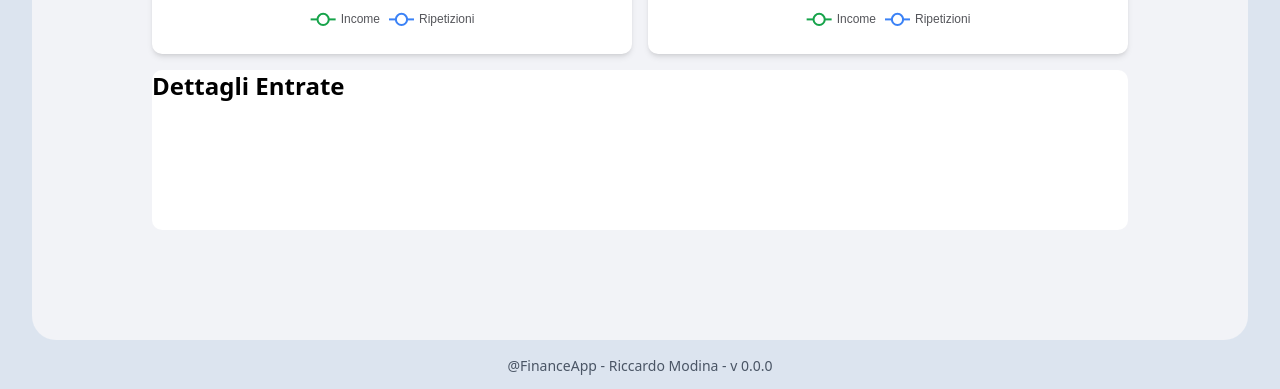
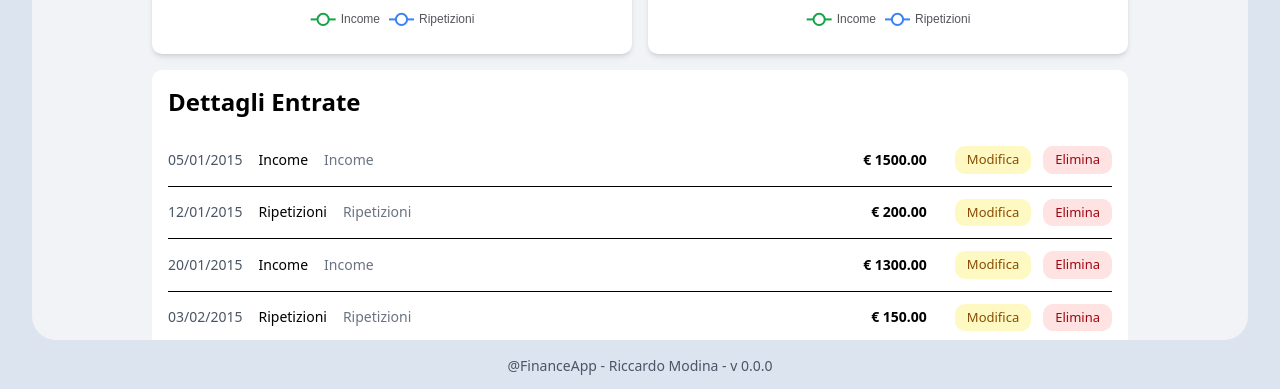
Before and after one commit to GodzillaWasTaken/FinanceApp, a Vue app in the folder frontend/: page /cashflow/income in a window 1280 px wide. Shown: the part 408-797 px from the top of the page. Built offline with nearby package versions, Linux system fonts and the light colour scheme; no server answers; sample sign-in values are in the browser's storage.

Commit message:
crud logic on income and expenses data

```diff
--- a/frontend/src/components/maincomponents/MainComponent.vue
+++ b/frontend/src/components/maincomponents/MainComponent.vue
@@ -33,6 +33,10 @@ defineProps({
     showAddButton: {
         type: Boolean,
         default: false
+    },
+    listen: {
+        type: Object,
+        default: () => ({})
     },
 
 })
@@ -74,6 +78,7 @@ const settings = useSettingsStore();
                 :is="mainComponent"
                 class="flex-1"
                 v-bind="{ ...mainProps, ...$attrs }"
+                v-on="listen"
               />
               <div class="block bg-background md:hidden w-full h-45">&nbsp;</div>
 
--- a/frontend/src/components/maincomponents/cashflow/AddModifyCashFlow.vue
+++ b/frontend/src/components/maincomponents/cashflow/AddModifyCashFlow.vue
@@ -1,5 +1,6 @@
 <script setup>
-import { ref, watch, computed } from 'vue'
+import { ref, watch, computed, onMounted } from 'vue'
+import { useRoute } from 'vue-router'
 import { CheckIcon, PlusCircleIcon } from '@heroicons/vue/24/outline'
 import DatePicker from 'primevue/datepicker';
 import SelectDropdown from '../../formcomponents/SelectDropdown.vue'
@@ -9,7 +10,8 @@ const props = defineProps({
   conti: { type: Array, default: () => [] },
   currency: { type: String, default: '€' },
   currencyFormat: { type: String, default: 'it-IT' },
-  currencySymbol: { type: String, default: 'EUR'}
+  currencySymbol: { type: String, default: 'EUR'},
+  prefillMovement: { type: Object, default: null }
 })
 
 
@@ -23,6 +25,13 @@ const form = ref({
   title: ''
 
 })
+
+
+// Determine if we are adding a new movement or modifying an existing one, check based on prefillMovement prop
+const isNewMovement = computed(() => props.prefillMovement === null || props.prefillMovement.id === undefined);
+
+console.log('isNewMovement:', isNewMovement.value);
+console.log('prefillMovement:', props.prefillMovement);
 
 
 
@@ -165,10 +174,13 @@ watch(() => form.value.category, (val) => {
 })
 
 
-// Emits
-const emit = defineEmits(['submit'])
 
 
+
+
+
+// Emit event on submission
+const emit = defineEmits(['submit'])
 
 function submitForm() {
   if (form.value.date) {
@@ -182,10 +194,21 @@ function submitForm() {
     }
   }
 
-  emit('submit', { ...form.value })
+  emit('submit', {
+    ...form.value,
+    type: isNewMovement.value ? 'add' : 'edit',
+  })
+
   form.value.amount = ''
   form.value.description = ''
+  form.value.id = undefined
 }
+
+
+
+
+
+
 
 const formattedDate = computed(() => {
   if (!form.value.date) return ''
@@ -195,6 +218,67 @@ const formattedDate = computed(() => {
   const dd = String(d.getDate()).padStart(2, '0')
   return `${yyyy}-${mm}-${dd}`
 })
+
+// prefill from prop (preferred) or route query if provided
+const route = useRoute()
+onMounted(() => {
+  // first try prop-based prefill
+  if (props.prefillMovement) {
+    const raw = props.prefillMovement
+    applyPrefill(raw)
+    return
+  }
+
+  // fallback to route query (legacy)
+  const payload = route.query?.data
+  if (!payload) return
+  try {
+    const raw = JSON.parse(decodeURIComponent(String(payload)))
+    applyPrefill(raw)
+  } catch (e) {
+    console.warn('Invalid prefill data for AddModifyCashFlow', e)
+  }
+})
+
+function applyPrefill(raw) {
+  // raw may have date as dd/mm/yyyy or yyyy-mm-dd
+  if (raw.date) {
+    const parts = String(raw.date).split(/[-\/]/)
+    if (parts.length === 3) {
+      // try dd/mm/yyyy or yyyy-mm-dd
+      if (parts[0].length === 4) {
+        // yyyy-mm-dd
+        form.value.date = new Date(raw.date)
+      } else {
+        // dd/mm/yyyy
+        const dd = parseInt(parts[0], 10)
+        const mm = parseInt(parts[1], 10) - 1
+        const yyyy = parseInt(parts[2], 10)
+        form.value.date = new Date(yyyy, mm, dd)
+      }
+    }
+  }
+  if (raw.amount !== undefined) {
+    form.value.amount = Number(raw.amount) || ''
+    displayValue.value = formatter.value.format(Number(raw.amount) || 0)
+  }
+  if (raw.title) form.value.title = raw.title
+  if (raw.description) form.value.description = raw.description
+  if (raw.category) {
+    // try to map category name to id in props.categorie
+    const found = (props.categorie || []).find(c => String(c.name) === String(raw.category) || String(c.id) === String(raw.category))
+    if (found) {
+      form.value.category = found.id
+      selectedCategoryName.value = found.name || ''
+    } else {
+      selectedCategoryName.value = raw.category
+    }
+  }
+  // If raw contains id, keep it for submission
+  if (raw.id) {
+    form.value.id = raw.id
+  }
+}
 
 // Add a normalized "today" (midnight) for comparisons and DatePicker max binding
 const today = new Date()
--- a/frontend/src/components/maincomponents/cashflow/Detail.vue
+++ b/frontend/src/components/maincomponents/cashflow/Detail.vue
@@ -2,6 +2,9 @@
 import ChartSection from '../../cards/charts/ChartSection.vue';
 import CumulativeLinear from '../../cards/charts/types/CumulativeLinear.vue';
 import StackedArea from '../../cards/charts/types/StackedArea.vue';
+import BaseButton from '../../buttons/BaseButton.vue';
+import { ref, computed } from 'vue';
+import { useRouter } from 'vue-router';
 
 const props = defineProps({
     desc: {
@@ -18,6 +21,47 @@ const props = defineProps({
   }
 })
 
+console.log('Detail.vue received serie prop:', props.serie);
+
+const emit = defineEmits(['delete-movement', 'load-more']);
+
+const router = useRouter();
+
+const showDeleteModal = ref(false);
+const selectedMovement = ref(null);
+
+const hasMovements = computed(() => Array.isArray(props.serie) && props.serie.length > 0);
+
+function openDeleteModal(mv) {
+    selectedMovement.value = mv;
+    showDeleteModal.value = true;
+}
+
+function closeDeleteModal() {
+    selectedMovement.value = null;
+    showDeleteModal.value = false;
+}
+
+function confirmDelete() {
+    emit('delete-movement', selectedMovement.value);
+    closeDeleteModal();
+}
+
+function onModify(mv) {
+    // set the editing movement in the store and navigate to the add/modify view
+    console.log('Modifying movement:', mv);
+    router.push({ name: 'AddModifyTransaction', state: { movement: mv } });
+}
+
+function onLoadMore() {
+    emit('load-more');
+}
+
+function formatAmount(v) {
+    if (typeof v === 'number') return v.toFixed(2);
+    return v;
+}
+
 
 </script>
 
@@ -31,11 +75,51 @@ const props = defineProps({
             />
         </section>
 
-        <section class="flex-1 bg-background">
-            <div class = "flex bg-white rounded-[10px] min-h-40">
-                <h1 class="flex text-2xl font-semibold">{{ desc }}</h1>
-            </div>
-        </section>
+                <section class="flex-1 bg-background">
+                        <div class = "flex flex-col bg-white rounded-[10px] min-h-40 p-4 gap-4">
+                                <div class="flex items-center justify-between">
+                                    <h1 class="text-2xl font-semibold">{{ desc }}</h1>
+                                </div>
+
+                                <div>
+                                    <div v-if="!hasMovements" class="text-center text-gray-500 py-6">Nessun movimento</div>
+
+                                    <ul v-else class="flex flex-col divide-y">
+                                        <li v-for="mv in serie" class="py-3 flex items-center justify-between">
+                                            <div class="flex items-center gap-4">
+                                                <div class="text-sm text-gray-600">{{ mv.date }}</div>
+                                                <div class="text-sm font-medium">{{ mv.title || mv.category }}</div>
+                                                <div class="text-sm text-gray-500">{{ mv.category }}</div>
+                                            </div>
+
+                                            <div class="flex items-center gap-3">
+                                                <div class="text-sm font-semibold mr-4">€ {{ formatAmount(mv.amount) }}</div>
+                                                <BaseButton as="button" class="px-3 py-1 bg-yellow-100 text-yellow-800" @click="onModify(mv)">Modifica</BaseButton>
+                                                <BaseButton as="button" class="px-3 py-1 bg-red-100 text-red-800" @click="openDeleteModal(mv)">Elimina</BaseButton>
+                                            </div>
+                                        </li>
+                                    </ul>
+                                </div>
+
+                                <div class="mt-2">
+                                    <BaseButton as="button" class="w-full px-4 py-2 bg-primary-light text-white rounded" @click="onLoadMore">Carica altri movimenti</BaseButton>
+                                </div>
+
+                                <!-- Delete confirmation modal -->
+                                <div v-if="showDeleteModal" class="fixed inset-0 z-50 flex items-center justify-center">
+                                    <div class="absolute inset-0 bg-black/40" @click="closeDeleteModal"></div>
+                                    <div class="relative bg-white rounded p-6 w-full max-w-md z-10">
+                                        <h3 class="text-lg font-semibold mb-2">Conferma eliminazione</h3>
+                                        <p class="text-sm text-gray-700 mb-4">Sei sicuro di voler eliminare il movimento <strong>{{ selectedMovement?.title || selectedMovement?.category }}</strong> del <strong>{{ selectedMovement?.date }}</strong>?</p>
+                                        <div class="flex justify-end gap-3">
+                                            <BaseButton as="button" class="px-3 py-2 bg-gray-100" @click="closeDeleteModal">Annulla</BaseButton>
+                                            <BaseButton as="button" class="px-3 py-2 bg-red-600 text-white" @click="confirmDelete">Elimina</BaseButton>
+                                        </div>
+                                    </div>
+                                </div>
+
+                        </div>
+                </section>
 
 
     </div>
--- a/frontend/src/router/index.js
+++ b/frontend/src/router/index.js
@@ -68,9 +68,13 @@ const routes = [
     path: '/addmodifytransaction',
     name: 'AddModifyTransaction',
     component: AddModifiyView,
+    props: () => ({
+      movement: history.state?.movement ?? null
+    }),
+
     meta: {
       authenticationRequired: true,
-    },
+    }
   },
   {
     path: '/:catchAll(.*)',
--- a/frontend/src/views/cashflow/AddModifyTransactionView.vue
+++ b/frontend/src/views/cashflow/AddModifyTransactionView.vue
@@ -6,6 +6,24 @@ import { useSettingsStore } from '../../stores/settings';
 
 const financials = useFinancialsStore();
 const settings = useSettingsStore();
+
+const props = defineProps({
+  movement: {
+    type: Object,
+    default: null
+  }
+})
+
+console.log('AddModifyTransactionView movement prop:', props.movement);
+
+function handleSubmit(movementData) {
+    console.log('Submitted movement data:', movementData);
+    if (movementData.type === 'add') {
+        console.log('Adding new movement');
+    } else if (movementData.type === 'edit') {
+       console.log('Editing existing movement');
+    }
+}
 </script>
 
 <template>
@@ -14,11 +32,15 @@ const settings = useSettingsStore();
   :mainProps="{
     categorie: financials.cashFlowCategories,
     conti: financials.accounts,
+    prefillMovement: props.movement,
     currency: financials.displayCurrencySymbol,
     currencyFormat: settings.currencyFormat || 'it-IT',
     currencySymbol: financials.currencySymbol || 'EUR'
   }"
   :showTopSection="true"
   topSectionTitle="Aggiungi/Modifica Movimento"
+  :listen="{
+    submit: handleSubmit
+  }"
   />
 </template>
--- a/frontend/src/views/cashflow/ExpenseDetailView.vue
+++ b/frontend/src/views/cashflow/ExpenseDetailView.vue
@@ -10,7 +10,7 @@ const financials = useFinancialsStore();
 
 const expenses = [
   // GENNAIO
-  { date: "10/01/2025", amount: 20,  category: "Car" },
+  { id: 1, date: "10/01/2025", amount: 20,  category: "Car" },
   { date: "12/01/2025", amount: 60,  category: "Food" },
   { date: "22/01/2025", amount: 80,  category: "Shopping" },
 
--- a/frontend/src/views/cashflow/IncomeDetailView.vue
+++ b/frontend/src/views/cashflow/IncomeDetailView.vue
@@ -10,22 +10,38 @@ import { useFinancialsStore } from '../../stores/financials';
 const financials = useFinancialsStore();
 
 const incomes = [
+  // 2015
+  { date: "05/01/2015", amount: 1500, category: "Income" },
+  { date: "12/01/2015", amount: 200, category: "Ripetizioni" },
+  { date: "20/01/2015", amount: 1300, category: "Income" },
+  { date: "03/02/2015", amount: 150, category: "Ripetizioni" },
+  { date: "15/02/2015", amount: 1200, category: "Income" },
+  { date: "28/02/2015", amount: 100, category: "Ripetizioni" },
+  { date: "05/03/2015", amount: 1700, category: "Income" },
+  { date: "18/03/2015", amount: 250, category: "Ripetizioni" },
+  { date: "25/03/2015", amount: 1200, category: "Income" },
+  { date: "02/04/2015", amount: 300, category: "Ripetizioni" },
+  // 2016
+  { date: "05/01/2016", amount: 1600, category: "Income" },
+  { date: "10/01/2016", amount: 180, category: "Ripetizioni" },
+  { date: "22/01/2016", amount: 1400, category: "Income" },
+  { date: "05/02/2016", amount: 600, category: "Ripetizioni" },
+  { date: "18/02/2016", amount: 1250, category: "Income" },
+  { date: "28/02/2016", amount: 150, category: "Ripetizioni" },
+  // 2017
+  { date: "05/01/2017", amount: 1500, category: "Income" },
+  { date: "12/01/2017", amount: 200, category: "Ripetizioni" },
+  { date: "20/01/2017", amount: 1350, category: "Income" },
+  { date: "03/02/2017", amount: 150, category: "Ripetizioni" },
+  // 2025
   { date: "05/01/2025", amount: 1500, category: "Income" },
-  { date: "05/02/2025", amount: 120, category: "Ripetizioni" },
-  { date: "05/03/2025", amount: 1500, category: "Ripetizioni" },
-  { date: "05/04/2025", amount: 1000, category: "Ripetizioni" },
-  { date: "25/04/2025", amount: 1200, category: "Income" },
-  { date: "05/05/2025", amount: 1200, category: "Income" },
-  { date: "05/06/2025", amount: 1200, category: "Income" },
-  { date: "05/07/2025", amount: 1000, category: "Ripetizioni" },
-  { date: "25/07/2025", amount: 1200, category: "Income" },
-  { date: "05/08/2025", amount: 1000, category: "Income" },
-  { date: "05/09/2025", amount: 2000, category: "Income" },
-  { date: "05/10/2025", amount: 1500, category: "Income" },
-  { date: "05/11/2025", amount: 2000, category: "Ripetizioni" },
-  { date: "25/11/2025", amount: 1200, category: "Income" },
-  { date: "05/12/2025", amount: 1500, category: "Income" }
+  { date: "12/01/2025", amount: 200, category: "Ripetizioni" },
+  { date: "20/01/2025", amount: 1300, category: "Income" },
+  { date: "03/02/2025", amount: 150, category: "Ripetizioni" },
+  { date: "15/02/2025", amount: 1200, category: "Income" },
+  { date: "28/02/2025", amount: 100, category: "Ripetizioni" }
 ];
+
 
 
 </script>
```
